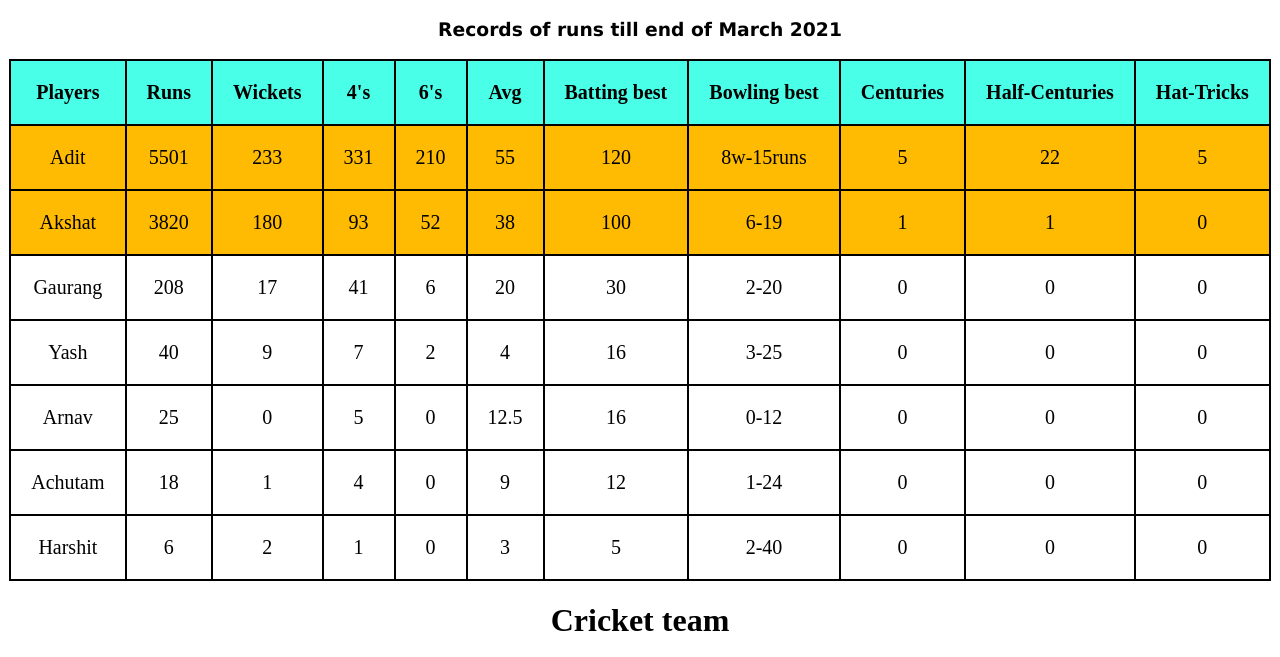
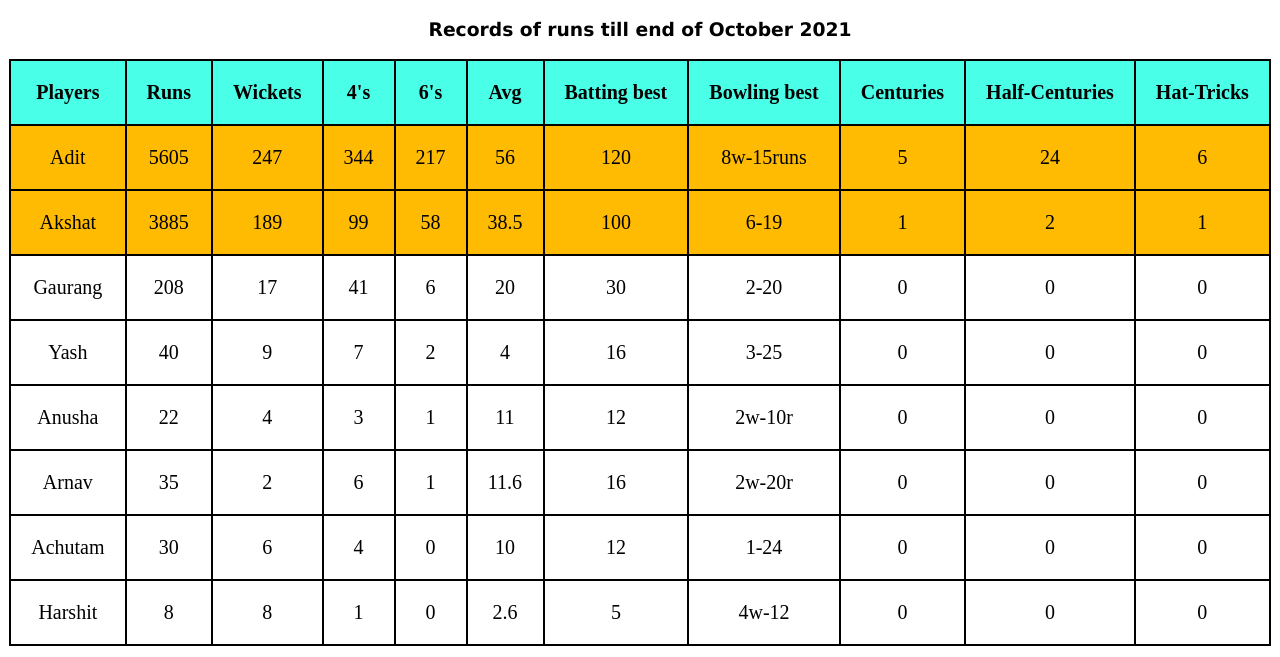
Before and after one commit to Invincible-OP/TDIC-RAMPAGE-SQUAD-V2.0, a plain HTML site: page sports.html in a window 1280 px wide. Shown: the part 117-774 px from the top of the page. Drawn offline with Linux system fonts and the light colour scheme.

Commit message:
Add files via upload

```diff
--- a/sports.html
+++ b/sports.html
@@ -39,7 +39,7 @@
         <a href="srank.html"> <button>Rank</button></a>
     </nav> -->
     <h1>Players stats</h1>
-    <h3>Records of runs till end of March 2021</h3>
+    <h3>Records of runs till end of October 2021</h3>
     <div style="overflow-x: auto;">
         <table>
             <tr>
@@ -57,29 +57,29 @@
             </tr>
             <tr id="tabletoppers">
                 <td>Adit</td>
-                <td>5501</td>
-                <td>233</td>
-                <td>331</td>
-                <td>210</td>
-                <td>55</td>
+                <td>5605</td>
+                <td>247</td>
+                <td>344</td>
+                <td>217</td>
+                <td>56</td>
                 <td>120</td>
                 <td>8w-15runs</td>
                 <td>5</td>
-                <td>22</td>
-                <td>5</td>
+                <td>24</td>
+                <td>6</td>
             </tr>
             <tr id="tabletoppers">
                 <td>Akshat</td>
-                <td>3820</td>
-                <td>180</td>
-                <td>93</td>
-                <td>52</td>
-                <td>38</td>
+                <td>3885</td>
+                <td>189</td>
+                <td>99</td>
+                <td>58</td>
+                <td>38.5</td>
                 <td>100</td>
                 <td>6-19</td>
                 <td>1</td>
+                <td>2</td>
                 <td>1</td>
-                <td>0</td>
             </tr>
             <tr>
                 <td>Gaurang</td>
@@ -108,25 +108,38 @@
                 <td>0</td>
             </tr>
             <tr>
+                <td>Anusha</td>
+                <td>22</td>
+                <td>4</td>
+                <td>3</td>
+                <td>1</td>
+                <td>11</td>
+                <td>12</td>
+                <td>2w-10r</td>
+                <td>0</td>
+                <td>0</td>
+                <td>0</td>
+            </tr>
+            <tr>
                 <td>Arnav</td>
-                <td>25</td>
-                <td>0</td>
-                <td>5</td>
-                <td>0</td>
-                <td>12.5</td>
+                <td>35</td>
+                <td>2</td>
+                <td>6</td>
+                <td>1</td>
+                <td>11.6</td>
                 <td>16</td>
-                <td>0-12</td>
+                <td>2w-20r</td>
                 <td>0</td>
                 <td>0</td>
                 <td>0</td>
             </tr>
             <tr>
                 <td>Achutam</td>
-                <td>18</td>
-                <td>1</td>
+                <td>30</td>
+                <td>6</td>
                 <td>4</td>
                 <td>0</td>
-                <td>9</td>
+                <td>10</td>
                 <td>12</td>
                 <td>1-24</td>
                 <td>0</td>
@@ -135,13 +148,13 @@
             </tr>
             <tr>
                 <td>Harshit</td>
-                <td>6</td>
-                <td>2</td>
+                <td>8</td>
+                <td>8</td>
                 <td>1</td>
                 <td>0</td>
-                <td>3</td>
+                <td>2.6</td>
                 <td>5</td>
-                <td>2-40</td>
+                <td>4w-12</td>
                 <td>0</td>
                 <td>0</td>
                 <td>0</td>
```
